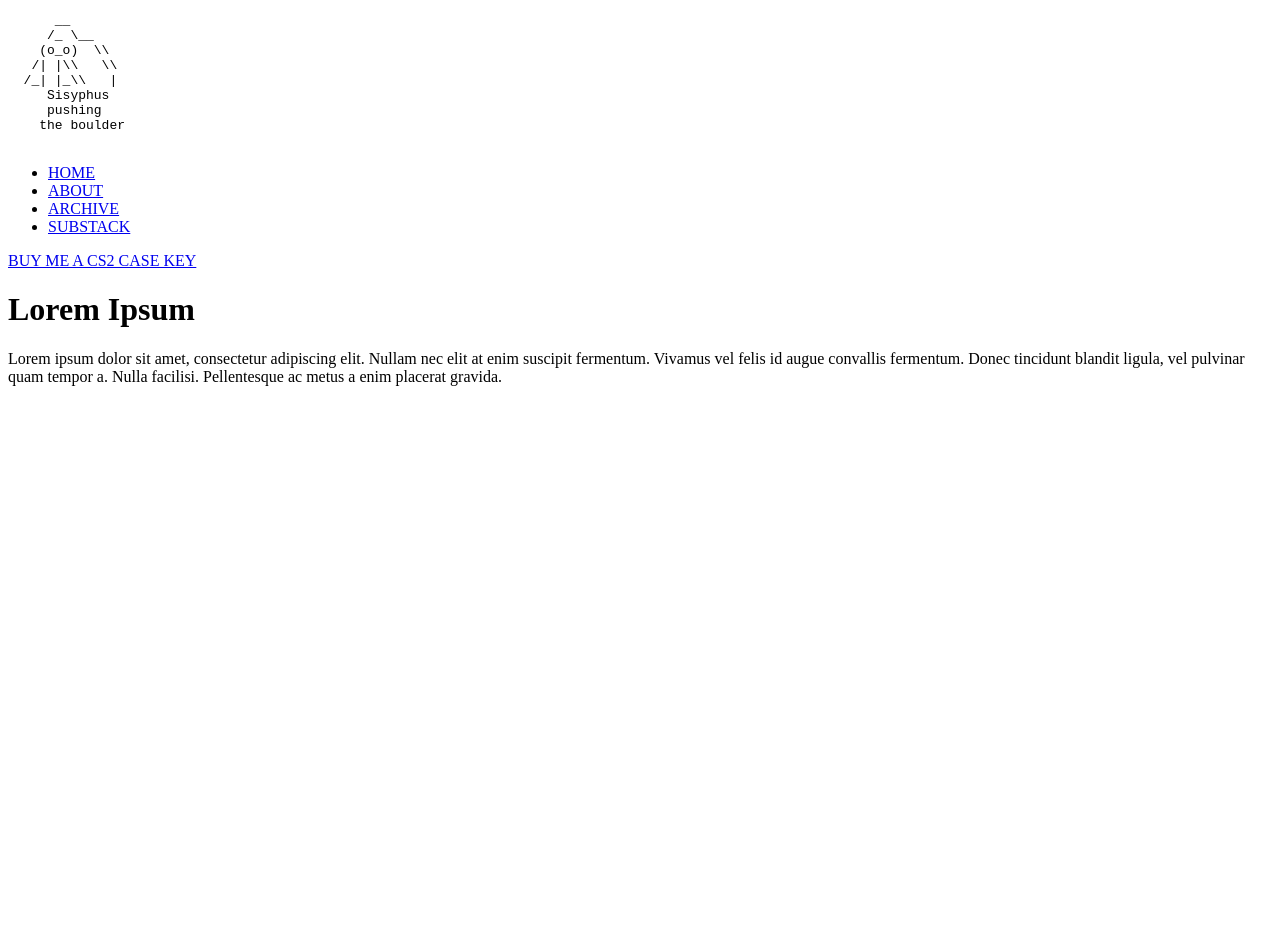
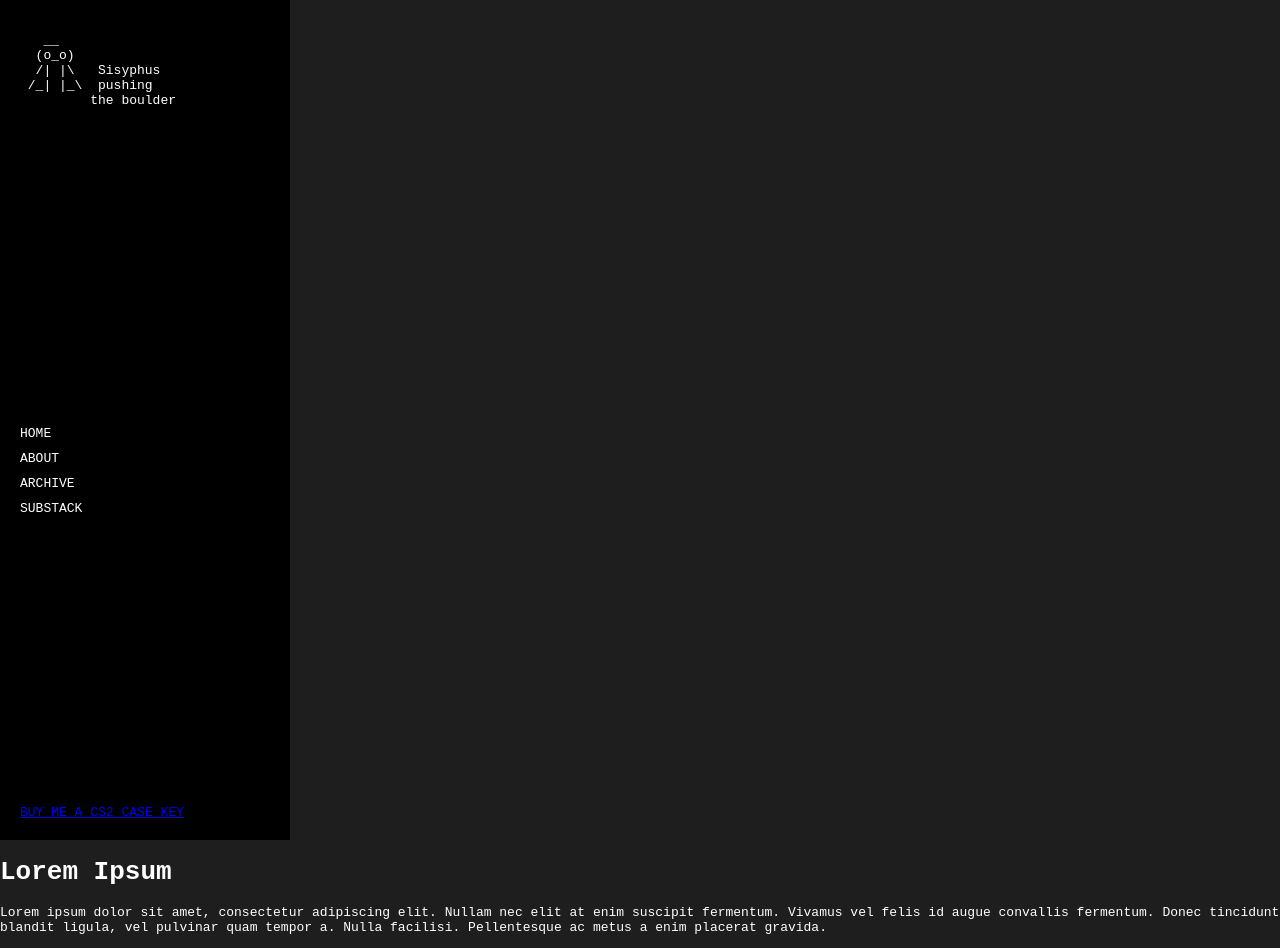
Before and after one commit to NiceCardCompany/my-site, a plain HTML site: page index.html in a window 1280 px wide. Before the commit the page ends 800 px from the top, so only its background shows below. Drawn offline with Linux system fonts and the light colour scheme.

Commit message:
Renamed styles.css to style.css for consistency

```diff
--- a/index.html
+++ b/index.html
@@ -4,43 +4,39 @@
         <meta charset="UTF-8" />
         <meta name="viewport" content="width=device-width, initial-scale=1.0" />
         <title>My Writing</title>
-        <link rel="stylesheet" href="style.css" />
+        <link rel="stylesheet" href="css/style.css" />
     </head>
     <body>
-        <div class="sidebar">
-            <pre class="ascii">
+        <div class="container">
+            <nav class="sidebar">
+                <pre class="logo">
    __
-     /_ \__
-    (o_o)  \\
-   /| |\\   \\
-  /_| |_\\   |
-     Sisyphus
-     pushing
+  (o_o)
+  /| |\   Sisyphus
+ /_| |_\  pushing
          the boulder
       </pre
                 >
-            <nav>
                 <ul>
-                    <li><a href="#">HOME</a></li>
-                    <li><a href="#">ABOUT</a></li>
-                    <li><a href="#">ARCHIVE</a></li>
-                    <li><a href="#">SUBSTACK</a></li>
+                    <li><a href="#" class="nav-link">HOME</a></li>
+                    <li><a href="#" class="nav-link">ABOUT</a></li>
+                    <li><a href="#" class="nav-link">ARCHIVE</a></li>
+                    <li><a href="#" class="nav-link">SUBSTACK</a></li>
                 </ul>
+                <div class="support">
+                    <a href="#" class="support-link">BUY ME A CS2 CASE KEY</a>
+                </div>
             </nav>
-            <div class="external-link">
-                <a href="#">BUY ME A CS2 CASE KEY</a>
-            </div>
-        </div>
-
-        <div class="main">
+            <main class="content">
                 <h1>Lorem Ipsum</h1>
                 <p>
-                Lorem ipsum dolor sit amet, consectetur adipiscing elit. Nullam
-                nec elit at enim suscipit fermentum. Vivamus vel felis id augue
-                convallis fermentum. Donec tincidunt blandit ligula, vel
-                pulvinar quam tempor a. Nulla facilisi. Pellentesque ac metus a
-                enim placerat gravida.
+                    Lorem ipsum dolor sit amet, consectetur adipiscing elit.
+                    Nullam nec elit at enim suscipit fermentum. Vivamus vel
+                    felis id augue convallis fermentum. Donec tincidunt blandit
+                    ligula, vel pulvinar quam tempor a. Nulla facilisi.
+                    Pellentesque ac metus a enim placerat gravida.
                 </p>
+            </main>
         </div>
     </body>
 </html>
```
Also changed, not shown: css/style.css (renamed from css/styles.css). Lines whose indentation alone changed are shown as unchanged.
